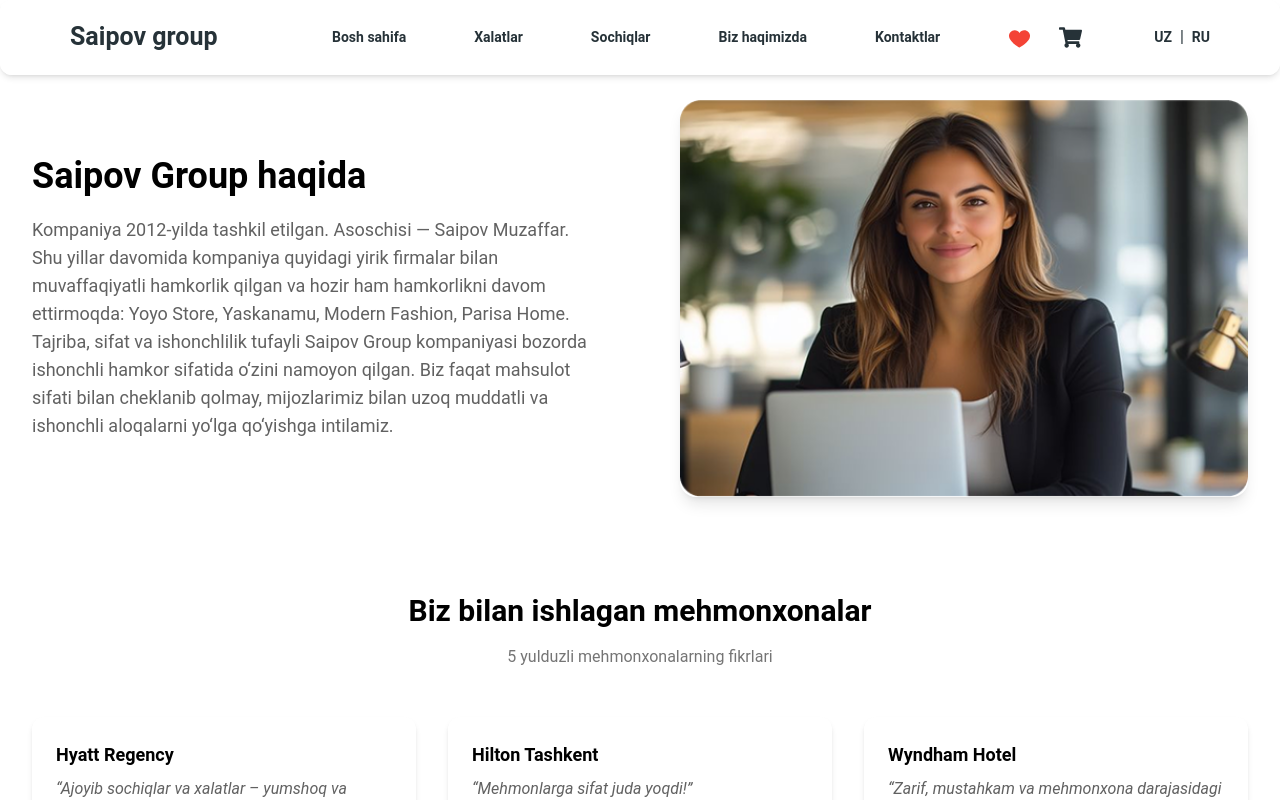
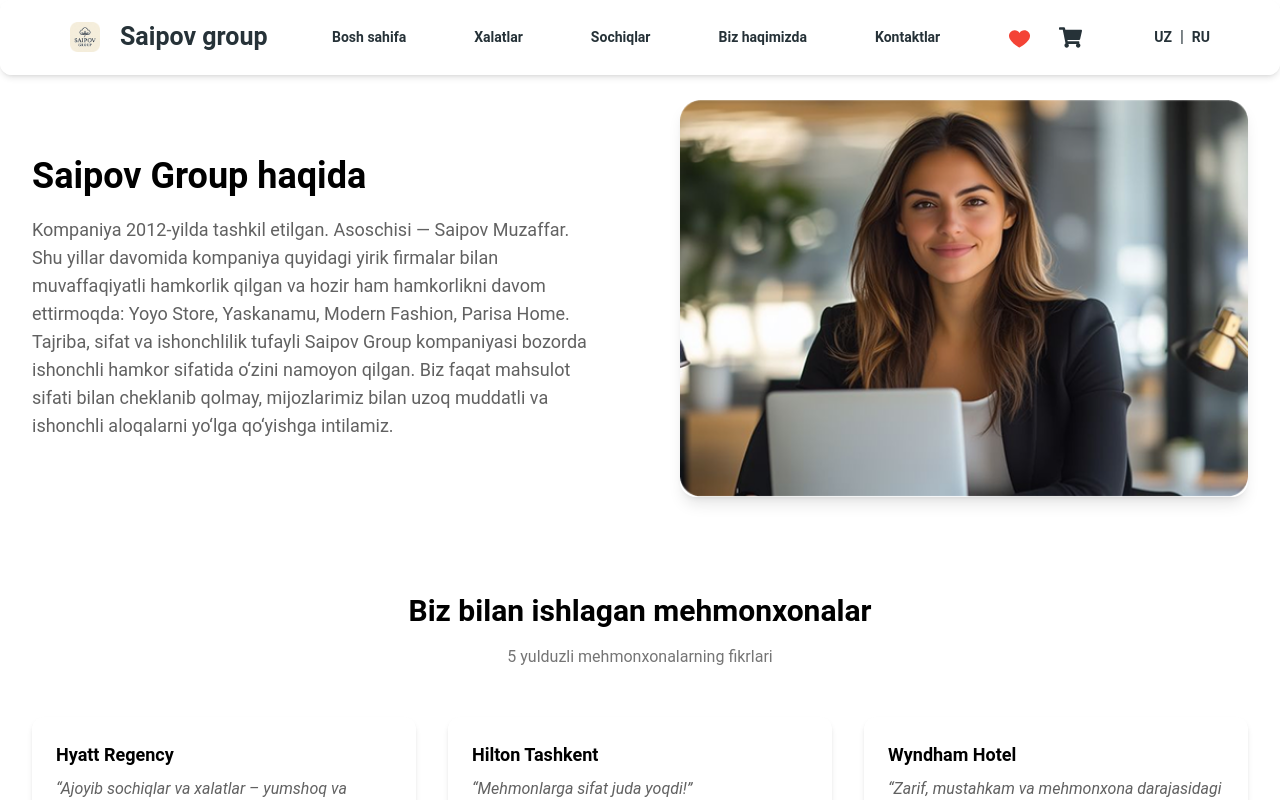
Before and after one commit to umidjanov/saipov, a React (Vite) app: page /about in a window 1280 px wide. Shown: the top 800 px of the page. Built offline with nearby package versions, Linux system fonts and the light colour scheme.

Commit message:
html ozgardi ichida saipov group bolib

```diff
--- a/index.html
+++ b/index.html
@@ -2,9 +2,9 @@
 <html lang="en">
   <head>
     <meta charset="UTF-8" />
-    <link rel="icon" type="image/svg+xml" href="/vite.svg" />
+    <link rel="icon" href="media/image 2 (3).png" />
     <meta name="viewport" content="width=device-width, initial-scale=1.0" />
-    <title>Material Tailwind + Vite</title>
+    <title>Saipov Group</title>
   </head>
   <body>
     <div id="root"></div>
--- a/src/components/navbar.jsx
+++ b/src/components/navbar.jsx
@@ -143,8 +143,9 @@ export function NavbarDefault() {
         <Typography
           as="a"
           href="/"
-          className="mr-4 cursor-pointer lg:text-[25px] font-bold"
+          className="mr-4 cursor-pointer lg:text-[25px] font-bold flex items-center gap-[20px]"
         >
+          <img className="w-[30px]" src="media/image 2 (3).png" alt="logo.image" />
           Saipov group
         </Typography>
 
```
